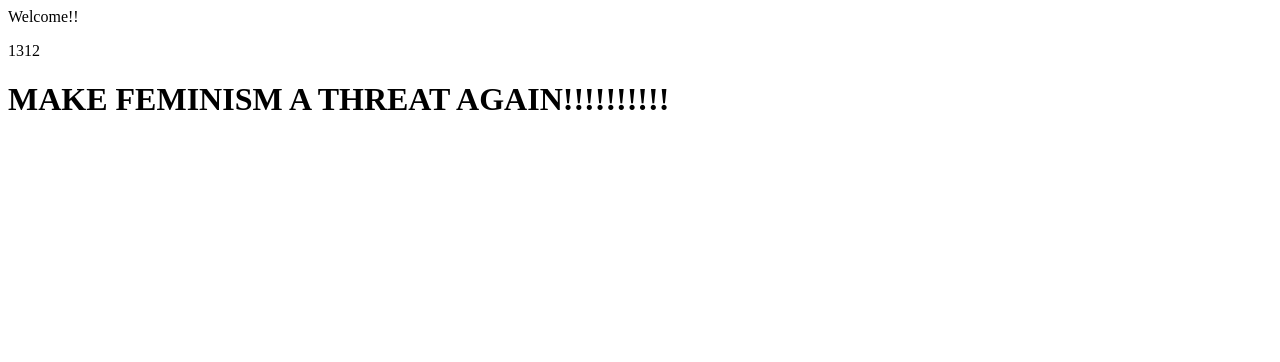
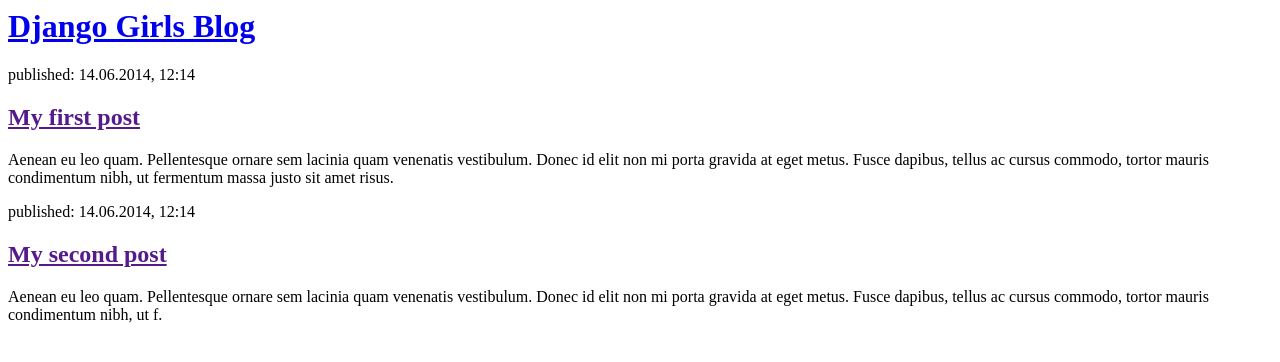
Before and after one commit to Hansastreetlife/my-first-blog, a Django app: page / in a window 1280 px wide. Shown: the top 362 px of the page. Run offline with Django 3.2, Linux system fonts and the light colour scheme.

Commit message:
added new content

```diff
--- a/blog/templates/blog/post_list.html
+++ b/blog/templates/blog/post_list.html
@@ -1,10 +1,22 @@
 <html>
     <head>
-        <title>Make Capitalism History <3</title>
+        <title>Django Girls blog</title>
     </head>
     <body>
-            <p>Welcome!!</p>
-            <p>1312</p>
-            <h1>MAKE FEMINISM A THREAT AGAIN!!!!!!!!!!</h1>
+        <div>
+            <h1><a href="/">Django Girls Blog</a></h1>
+        </div>
+
+        <div>
+            <p>published: 14.06.2014, 12:14</p>
+            <h2><a href="">My first post</a></h2>
+            <p>Aenean eu leo quam. Pellentesque ornare sem lacinia quam venenatis vestibulum. Donec id elit non mi porta gravida at eget metus. Fusce dapibus, tellus ac cursus commodo, tortor mauris condimentum nibh, ut fermentum massa justo sit amet risus.</p>
+        </div>
+
+        <div>
+            <p>published: 14.06.2014, 12:14</p>
+            <h2><a href="">My second post</a></h2>
+            <p>Aenean eu leo quam. Pellentesque ornare sem lacinia quam venenatis vestibulum. Donec id elit non mi porta gravida at eget metus. Fusce dapibus, tellus ac cursus commodo, tortor mauris condimentum nibh, ut f.</p>
+        </div>
     </body>
 </html>
```
